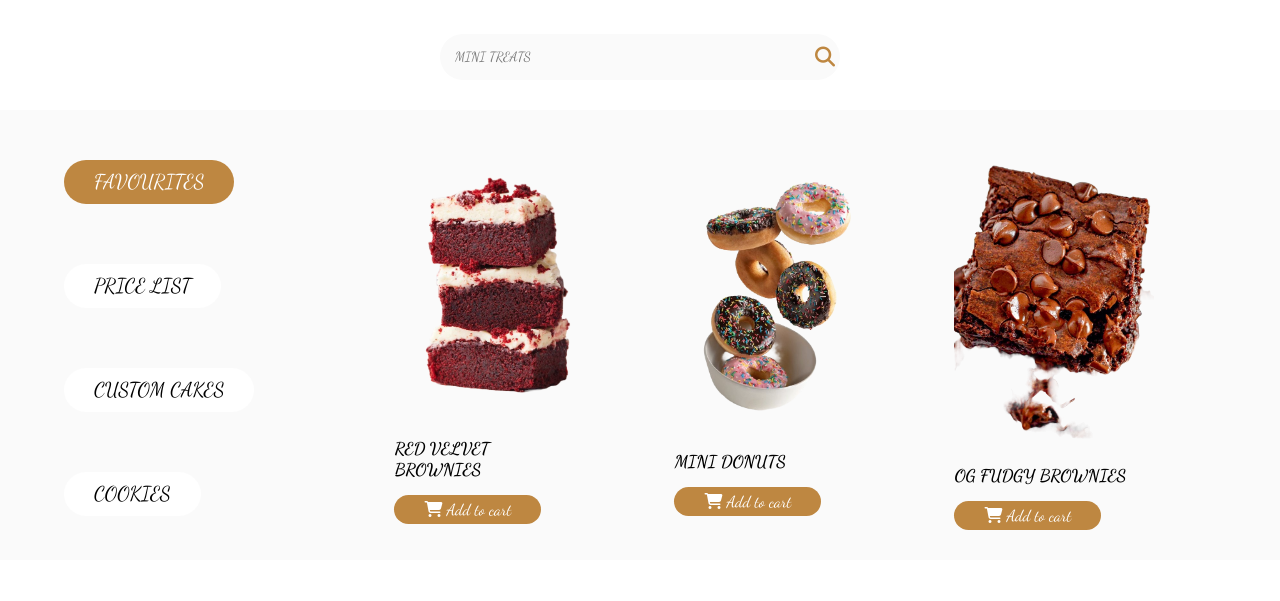
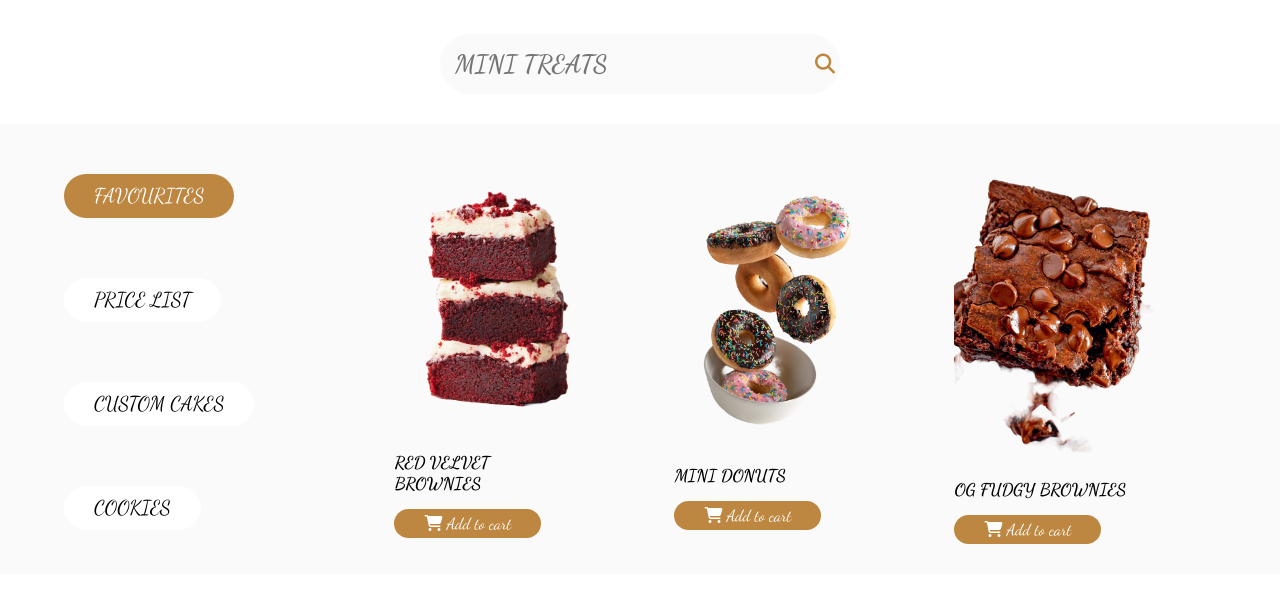
Before and after one commit to kisinja/pastry-godmother, a plain HTML site: page index.html in a window 1280 px wide. Shown: the part 199-800 px from the top of the page. Drawn offline with Linux system fonts and the light colour scheme.

Commit message:
Changes to be committed: 	modified:   main.css

```diff
--- a/main.css
+++ b/main.css
@@ -75,6 +75,8 @@ nav ul {
     border: none;
     background: #fafafa;
     font-family: "Dancing Script", cursive;
+    font-size: 25px;
+    font-weight: bold;
 }
 
 .form-group i {
```
